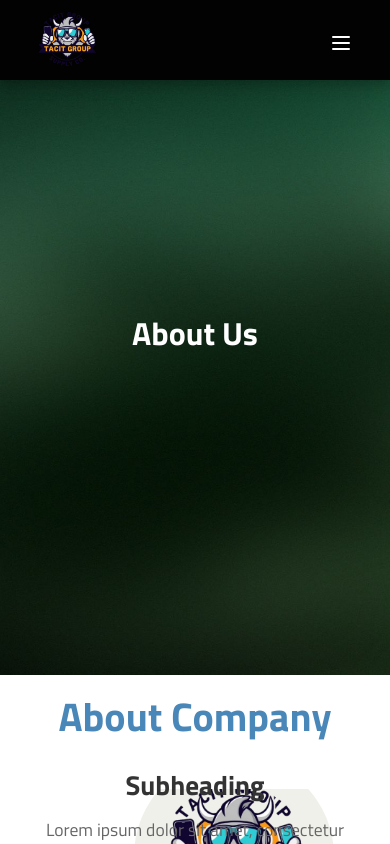
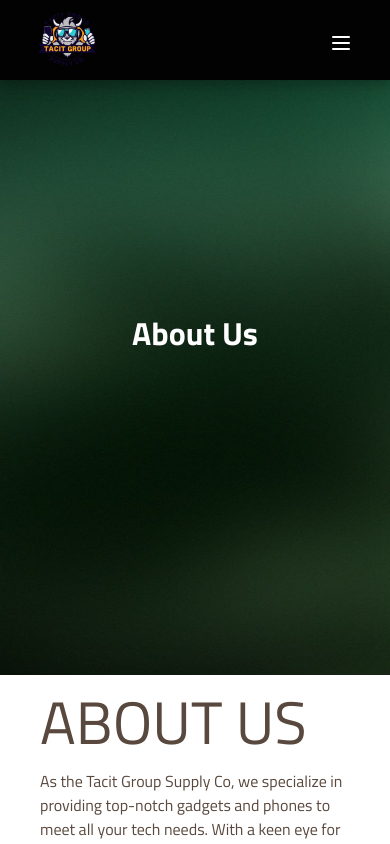
Before and after one commit to ofentse-sithole/tacit-group-supply, a React (Vite) app: page /about in a window 390 px wide. Built offline with nearby package versions, Linux system fonts and the light colour scheme.

Commit message:
added about top side

```diff
--- a/src/Component/AboutSection/AboutTop.css
+++ b/src/Component/AboutSection/AboutTop.css
@@ -1,175 +1,65 @@
-.about-container {
+.about-us-container {
   display: flex;
-  flex-direction: column;
+  background-color: #fff;
+  padding: 40px 80px; /* Increased left and right padding */
+  min-height: 100vh;
   align-items: center;
-  width: 100%;
-  margin: 0 auto;
-  background-color: #fff;
-  font-family: 'Arial', sans-serif;
-  position: relative;
-  padding: 20px;
-  box-sizing: border-box;
+  font-family: 'Times New Roman', serif;
+  justify-content: space-between; /* Ensure even spacing */
 }
 
-.image-container {
-  position: relative;
-  width: 100%;
-  display: flex;
-  justify-content: center;
-  align-items: center;
-  z-index: 1;
-  margin: 20px 0;
+.about-us-content {
+  flex: 1;
+  padding-right: 40px; /* Added more space */
+  padding-left: 40px; /* Move content from the left */
 }
 
-.image-frame {
-  width: 200px;
-  height: 200px;
-  border-radius: 50%;
-  background-color: #f0f0ea;
-  display: flex;
-  align-items: center;
-  justify-content: center;
-  position: relative;
-  overflow: hidden;
+.about-us-title {
+  font-size: 80px;
+  font-weight: normal;
+  color: #59483d;
+  margin-bottom: 40px;
+  line-height: 0.9;
 }
 
-.main-image {
-  width: 90%;
-  height: auto;
-  object-fit: contain;
-  position: relative;
-  z-index: 2;
+.about-us-text {
+  font-size: 16px;
+  color: #59483d;
+  line-height: 1.5;
+  max-width: 400px; /* Slightly wider text */
 }
 
-.circle-accent {
-  position: absolute;
-  width: 50px;
-  height: 50px;
-  border-radius: 50%;
-  background-color: #c5d6e6;
-  bottom: 20%;
-  right: calc(50% - 100px);
-  z-index: 3;
+.about-us-image-container {
+  flex: 1;
+  display: flex;
+  justify-content: center; /* Ensure spacing within the right side */
+  padding-right: 40px; /* Add space from the right */
 }
 
-.content-container {
-  width: 100%;
-  text-align: center;
-  position: relative;
-  z-index: 2;
+.about-us-image {
+  max-width: 100%;
+  height: auto;
+  max-height: 40vh;
 }
 
-.main-heading {
-  color: #4a87b9;
-  font-size: 2.5rem;
-  font-weight: 600;
-  line-height: 1.1;
-  margin-bottom: 20px;
-}
-
-.subheading {
-  color: #333;
-  font-size: 1.5rem;
-  font-weight: 600;
-  margin-bottom: 15px;
-}
-
-.description {
-  color: #666;
-  font-size: 1rem;
-  line-height: 1.5;
-  max-width: 90%;
-  margin: 0 auto;
-}
-
-/* Tablet and desktop adjustments */
-@media (min-width: 768px) {
-  .about-container {
-    flex-direction: row;
-    min-height: 380px;
-    max-width: 1200px;
-    padding: 40px 20px;
+@media (max-width: 768px) {
+  .about-us-container {
+    flex-direction: column;
+    padding: 20px;
   }
 
-  .image-container {
-    width: 45%;
-    order: 1;
-    margin: 0;
+  .about-us-title {
+    font-size: 60px;
+    margin-bottom: 20px;
   }
 
-  .image-frame {
-    width: 280px;
-    height: 280px;
-  }
-
-  .content-container {
-    width: 55%;
-    text-align: left;
-    padding-right: 40px;
-    order: 2;
-  }
-
-  .main-heading {
-    font-size: 3.2rem;
+  .about-us-content {
+    padding: 0 20px; /* Adjusted padding for mobile */
     margin-bottom: 30px;
   }
 
-  .subheading {
-    font-size: 1.7rem;
-  }
-
-  .description {
-    font-size: 1.1rem;
-    max-width: 550px;
-    margin: 0;
-  }
-
-  .circle-accent {
-    bottom: 20%;
-    right: 25%;
-    width: 70px;
-    height: 70px;
+  .about-us-image-container {
+    justify-content: center;
+    padding-right: 0;
   }
 }
-
-/* Specific tablet adjustments */
-@media (min-width: 768px) and (max-width: 992px) {
-  .image-frame {
-    width: 240px;
-    height: 240px;
-  }
-
-  .main-heading {
-    font-size: 2.8rem;
-  }
-
-  .description {
-    font-size: 1rem;
-  }
-}
-
-/* Small mobile adjustments */
-@media (max-width: 350px) {
-  .image-frame {
-    width: 150px;
-    height: 150px;
-  }
-
-  .circle-accent {
-    width: 40px;
-    height: 40px;
-    right: calc(50% - 75px);
-  }
-
-  .main-heading {
-    font-size: 1.8rem;
-  }
-
-  .subheading {
-    font-size: 1.2rem;
-  }
-
-  .description {
-    font-size: 0.9rem;
-  }
-}
--- a/src/Component/AboutSection/AboutTop.jsx
+++ b/src/Component/AboutSection/AboutTop.jsx
@@ -3,27 +3,28 @@ import './AboutTop.css';
 
 const AboutTop = () => {
   return (
-    <div className="about-container">
-      <div className="content-container">
-        <h1 className="main-heading">About Company</h1>
-
-        <h2 className="subheading">Subheading</h2>
-
-        <p className="description">
-          Lorem ipsum dolor sit amet, consectetur adipiscing elit, sed do eiusmod tempor
-          incididunt ut labore et dolore magna aliqua. Ut enim ad minim veniam
+    <div className="about-us-container">
+      <div className="about-us-content">
+        <h1 className="about-us-title">
+          ABOUT US
+        </h1>
+        <p className="about-us-text">
+        As the Tacit Group Supply Co, we specialize in providing
+        top-notch gadgets and phones to meet all your tech needs.
+        With a keen eye for quality, we meticulously curate our inventory
+        to ensure that every product we offer is nothing short of excellent.
+        As trusted consignors, we pride ourselves on delivering reliability and
+        satisfaction with every purchase. Whether you're searching for the latest
+        smartphone or cutting-edge gadgets, we're here to provide unparalleled
+        service and exceptional products.
         </p>
       </div>
-
-      <div className="image-container">
-        <div className="image-frame">
-          <img
-            src="/image/New_Logo.png"
-            alt="Tacit Group Supply Logo"
-            className="main-image"
-          />
-        </div>
-        <div className="circle-accent"></div>
+      <div className="about-us-image-container">
+        <img
+          src="/image/New_Logo.png"
+          alt="Person holding laptop taking selfie"
+          className="about-us-image"
+        />
       </div>
     </div>
   );
```
